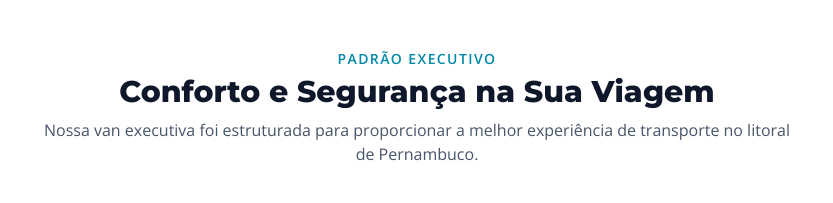
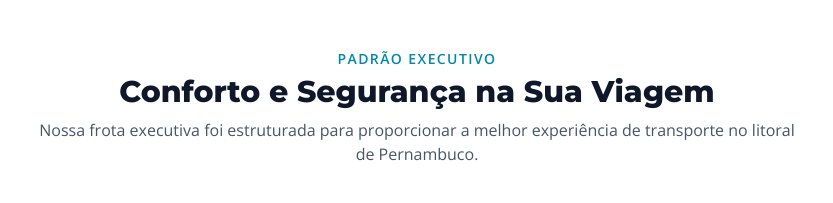
Before and after one commit to sergioflorentino/adeonareceptivo.com.br, a plain HTML site: page index.html in a window 1280 px wide. Shown: the part 818-1021 px from the top of the page, 223-1056 px from the left. Drawn offline with nearby package versions, Linux system fonts and the light colour scheme.

Commit message:
fix: update vehicle fleet description in executive section

```diff
--- a/index.html
+++ b/index.html
@@ -285,7 +285,7 @@
                 <span class="text-brand-teal font-bold text-sm tracking-widest uppercase">Padrão Executivo</span>
                 <h2 class="font-sans text-2xl sm:text-3xl font-extrabold text-slate-900 mt-1">Conforto e Segurança na
                     Sua Viagem</h2>
-                <p class="text-slate-600 mt-2 text-sm sm:text-base">Nossa van executiva foi estruturada para
+                <p class="text-slate-600 mt-2 text-sm sm:text-base">Nossa frota executiva foi estruturada para
                     proporcionar a melhor experiência de transporte no litoral de Pernambuco.</p>
             </div>
 
```
